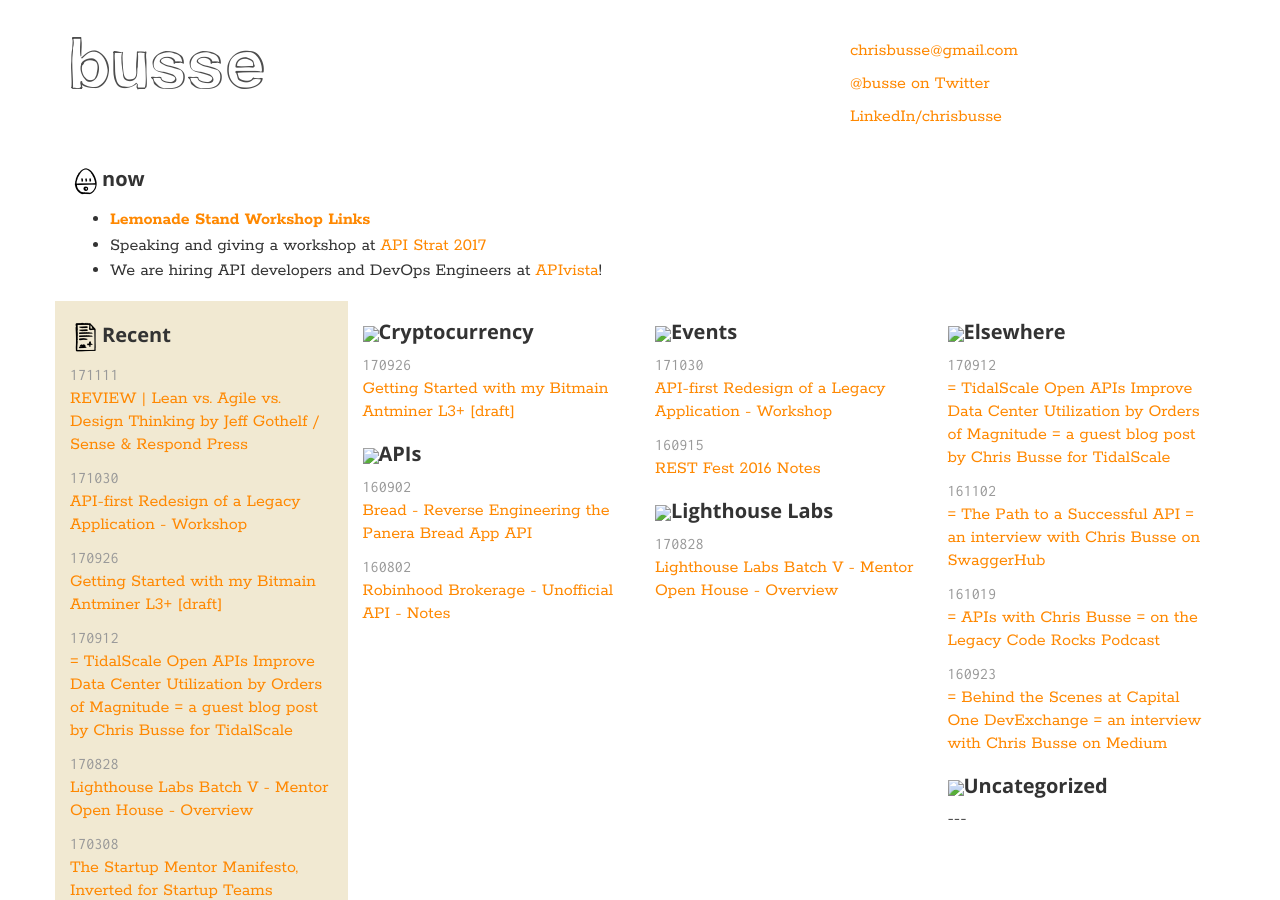
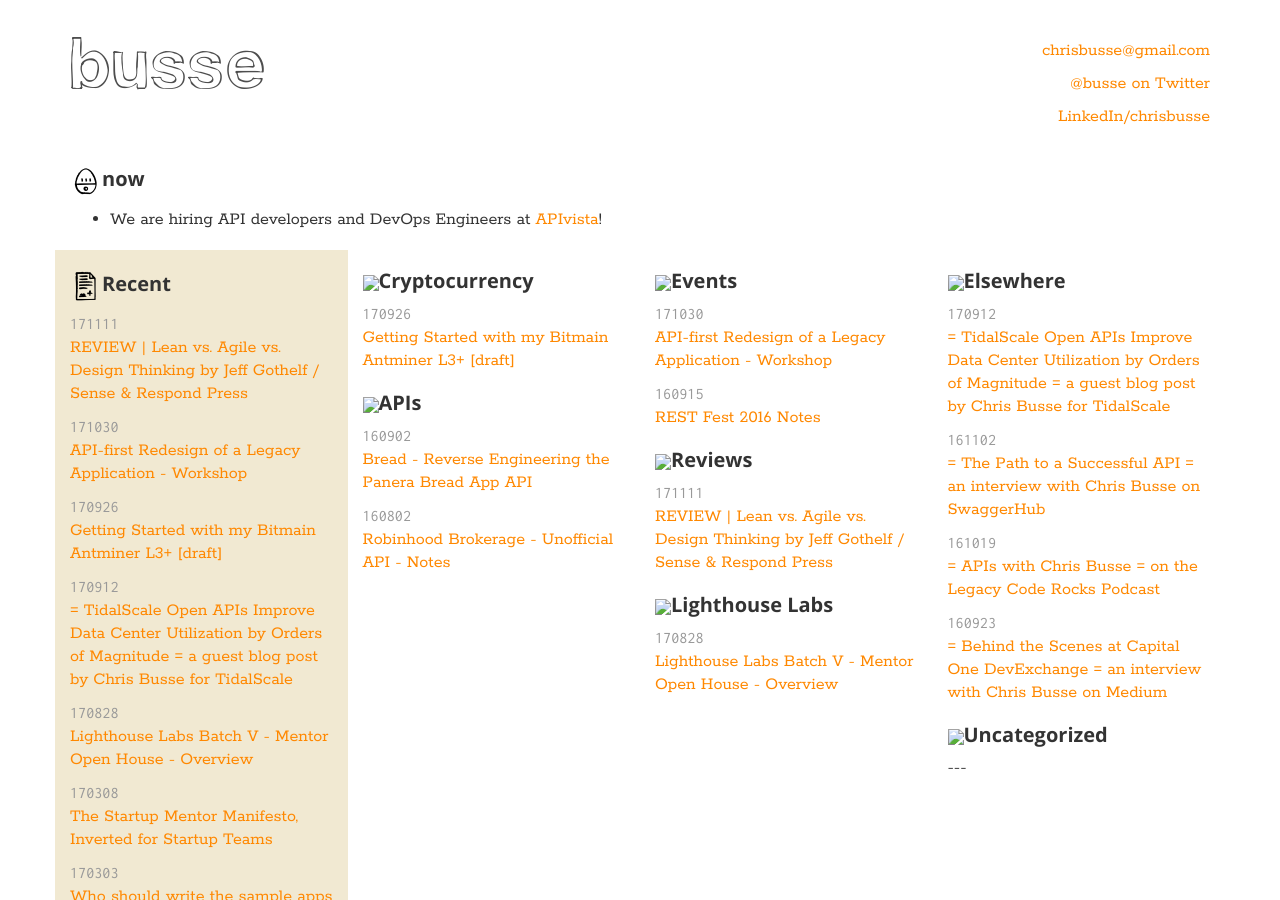
Before and after one commit to busse/busse-io-2, a Jekyll site: the page built from index.html, in a window 1280 px wide and 900 px high. Built offline with Jekyll 4.4.1, drawn with Linux system fonts in a browser that asks for light colours; nearby versions of some CDN libraries.

Commit message:
index modifications

```diff
--- a/index.html
+++ b/index.html
@@ -12,7 +12,7 @@ layout: default-four
 	<h1>Chris Busse</h1>
 	<p>Helping organizations deliver better software at <a href="http://apivista.com">APIvista</a>. --> <!-- Mentoring startups at <a href="http://www.lighthouselabsrva.com/">Lighthouse Labs</a>.--> <!-- Maker of <a href="/art">art</a>.</p>
 	</div>-->
-	<div class="col-xs-12 col-md-4">
+	<div class="col-xs-12 col-md-4" style="text-align: right;">
 		&nbsp;
 		<p><a href="mailto:chrisbusse@gmail.com">chrisbusse@gmail.com</a></p>
 		<p><a href="https://twitter.com/busse">@busse on Twitter</a></p>
@@ -24,8 +24,6 @@ layout: default-four
 	<div class="col-xs-12 col-md-12">
 		<h2><img src="/assets/np/eggtimer-noun_1068771_cc-128.png" width=32>now</h2>
 		<ul>
-		<li><strong><a href="/Lemonade-Stand-Workshop/">Lemonade Stand Workshop Links</a></strong></li>
-		<li>Speaking and giving a workshop at <a href="http://events.linuxfoundation.org/events/apistrat/program/schedule">API Strat 2017</a></li>
 		<li>We are hiring API developers and DevOps Engineers at <a href="http://apivista.com">APIvista</a>!</li>
 		</ul>
 	</div>
@@ -68,7 +66,13 @@ layout: default-four
 			{% else %}
 				<p>---</p>
 			{% endfor %}
-			<h2><img src="/images/np/document-noun_1032412_cc-128.png" width=32>Lighthouse Labs</h2>
+		<h2><img src="/images/np/document-noun_1032412_cc-128.png" width=32>Reviews</h2>
+	    	{% for post in site.categories.Reviews %}
+			    <p><span class="dateline">{{ post.seq }} {{ post.location }}</span><br /><span class="titlelink"><a href="{{ post.url }}">{{ post.title }}</a></span></p>
+			{% else %}
+				<p>---</p>
+			{% endfor %}
+		<h2><img src="/images/np/document-noun_1032412_cc-128.png" width=32>Lighthouse Labs</h2>
     	{% for post in site.categories.Lighthouse %}
 		    <p><span class="dateline">{{ post.seq }} {{ post.location }}</span><br /><span class="titlelink"><a href="{{ post.url }}">{{ post.title }}</a></span></p>
 	    {% else %}
```
